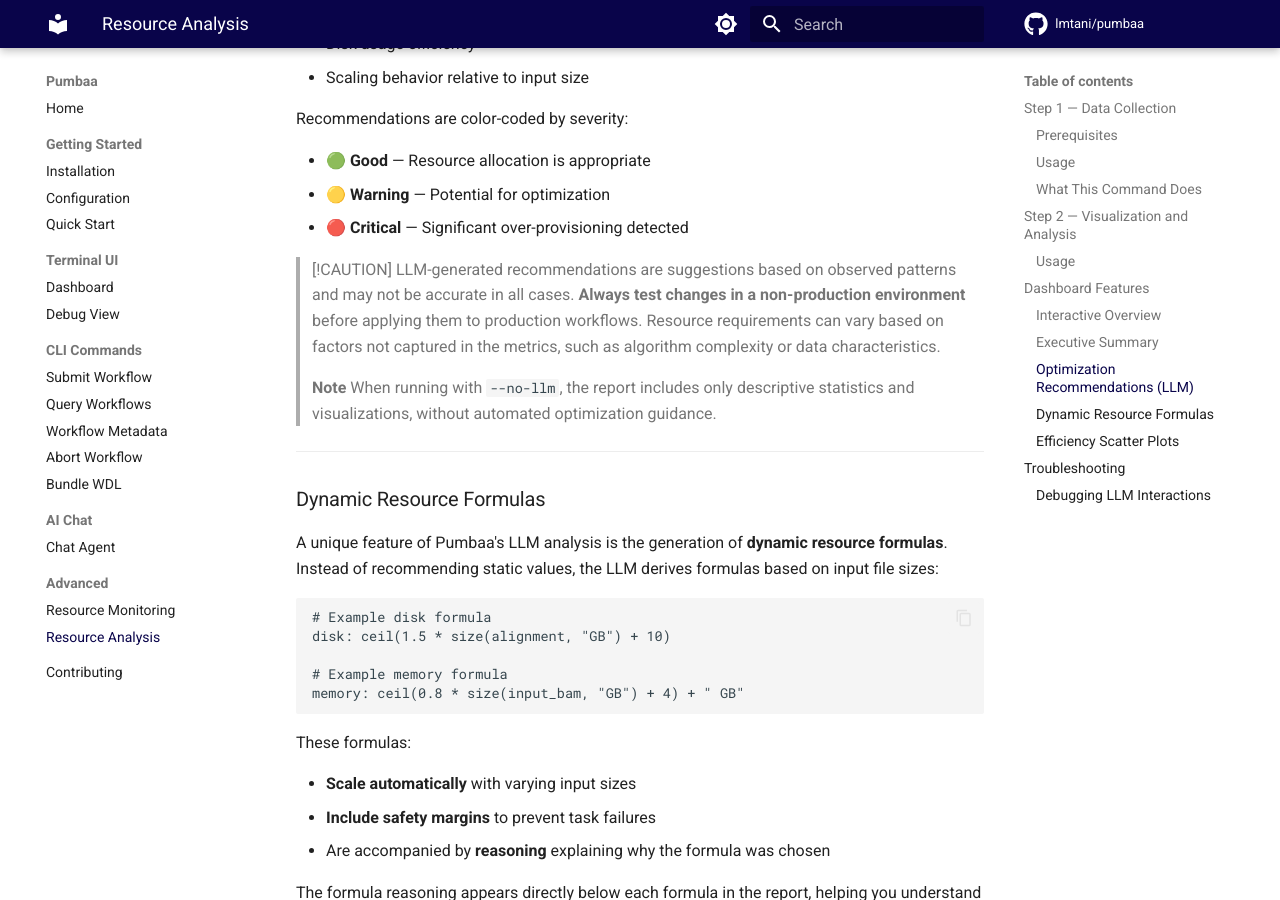
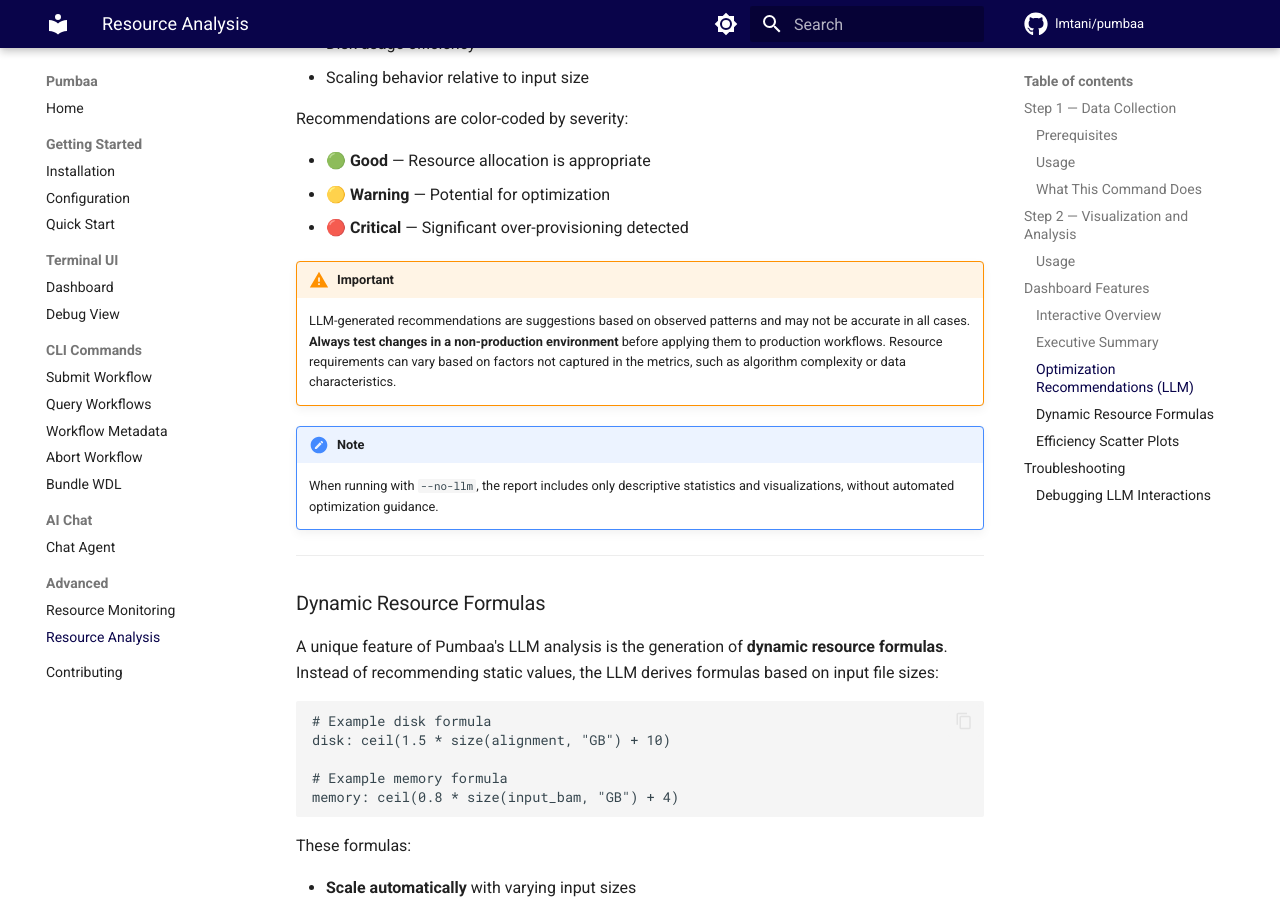
Before and after one commit to lmtani/pumbaa, an MkDocs documentation site: the page built from docs/features/resource-analysis.md, in a window 1280 px wide and 900 px high, scrolled down 3510 px. Built offline with MkDocs 1.6.1 and Material for MkDocs 9.7.7, drawn with Linux system fonts in a browser that asks for light colours; comment, search, counter and statistics services are not loaded.

Commit message:
docs: add LLM disclaimer

````diff
--- a/docs/features/resource-analysis.md
+++ b/docs/features/resource-analysis.md
@@ -120,11 +120,11 @@
 - 🟡 **Warning** — Potential for optimization
 - 🔴 **Critical** — Significant over-provisioning detected
 
-> [!CAUTION]
-> LLM-generated recommendations are suggestions based on observed patterns and may not be accurate in all cases. **Always test changes in a non-production environment** before applying them to production workflows. Resource requirements can vary based on factors not captured in the metrics, such as algorithm complexity or data characteristics.
+!!! warning "Important"
+    LLM-generated recommendations are suggestions based on observed patterns and may not be accurate in all cases. **Always test changes in a non-production environment** before applying them to production workflows. Resource requirements can vary based on factors not captured in the metrics, such as algorithm complexity or data characteristics.
 
-> **Note**
-> When running with `--no-llm`, the report includes only descriptive statistics and visualizations, without automated optimization guidance.
+!!! note
+    When running with `--no-llm`, the report includes only descriptive statistics and visualizations, without automated optimization guidance.
 
 ---
 
@@ -137,7 +137,7 @@
 disk: ceil(1.5 * size(alignment, "GB") + 10)
 
 # Example memory formula
-memory: ceil(0.8 * size(input_bam, "GB") + 4) + " GB"
+memory: ceil(0.8 * size(input_bam, "GB") + 4)
 ```
 
 These formulas:
````
